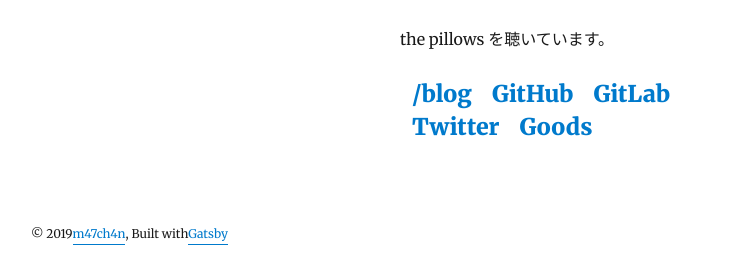
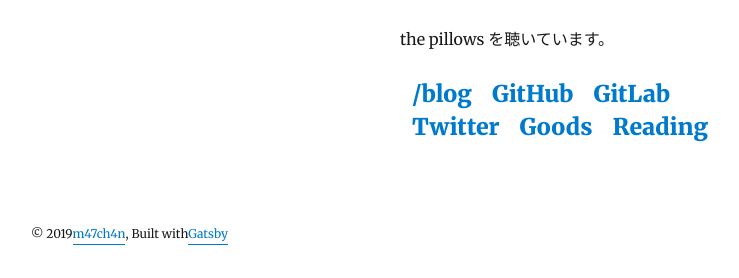
Before and after one commit to m47ch4n/portfolio, a Gatsby site: page / in a window 1280 px wide. Shown: the part 522-800 px from the top of the page, without its empty margins (240-979 px from the left). Built offline with nearby package versions, Linux system fonts and the light colour scheme; Gatsby itself is replaced by a stand-in of ours; some packages are replaced by stand-ins of ours.

Commit message:
Add Reading link

```diff
--- a/gatsby-config.js
+++ b/gatsby-config.js
@@ -9,6 +9,7 @@ module.exports = {
       gitlab: `m47ch4n`,
       twitter: `m47ch4n`,
       suzuri: `m47ch4n`,
+      bookmeter: `1023421`,
     },
   },
   plugins: [
--- a/src/pages/index.js
+++ b/src/pages/index.js
@@ -115,6 +115,9 @@ class Index extends React.Component {
                 <External href={`https://suzuri.jp/${social.suzuri}`}>
                   Goods
                 </External>
+                <External href={`https://bookmeter.com/users/${social.bookmeter}`}>
+                  Reading
+                </External>
               </h3>
             </Links>
           </Right>
@@ -136,6 +139,7 @@ export const pageQuery = graphql`
           gitlab
           twitter
           suzuri
+          bookmeter
         }
       }
     }
```
